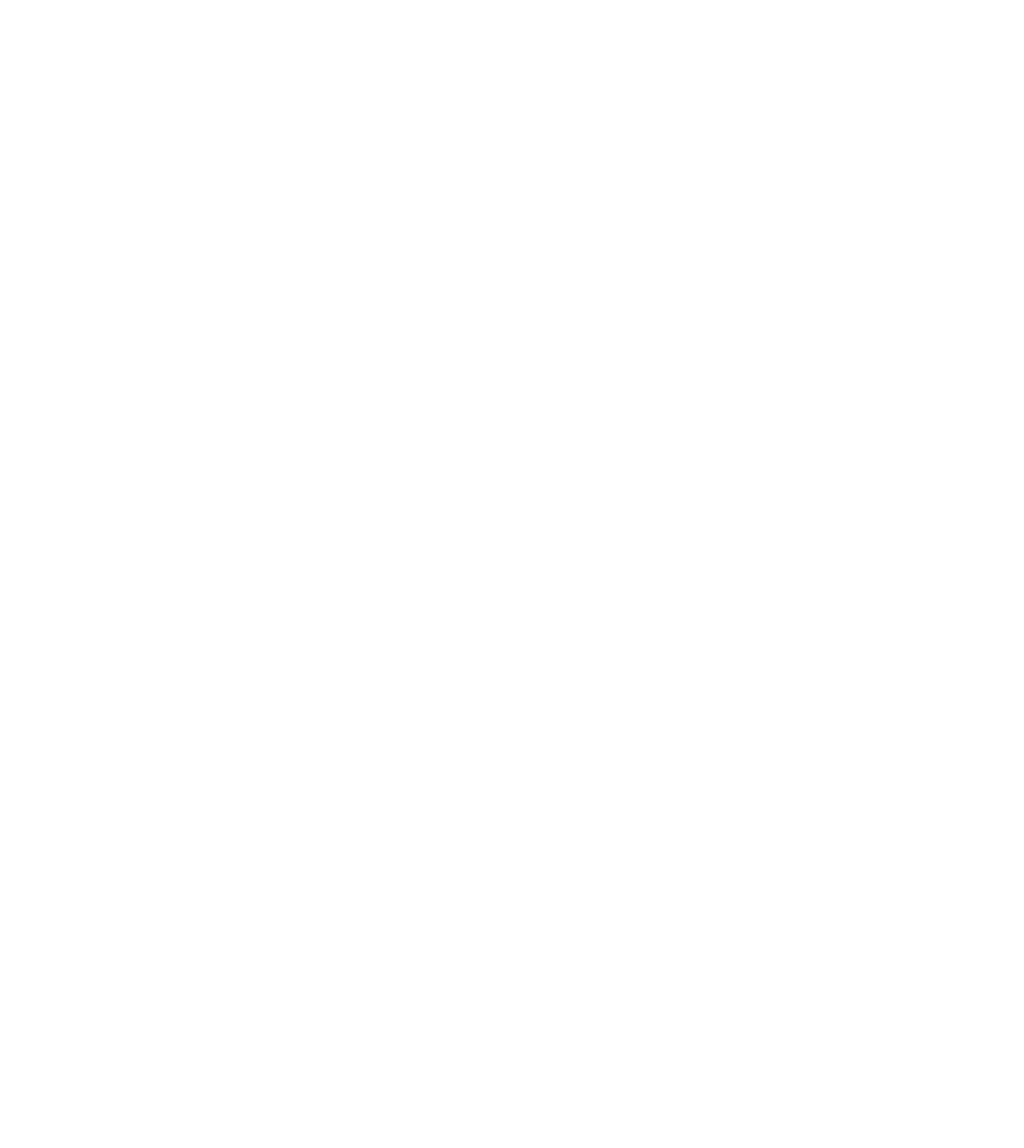
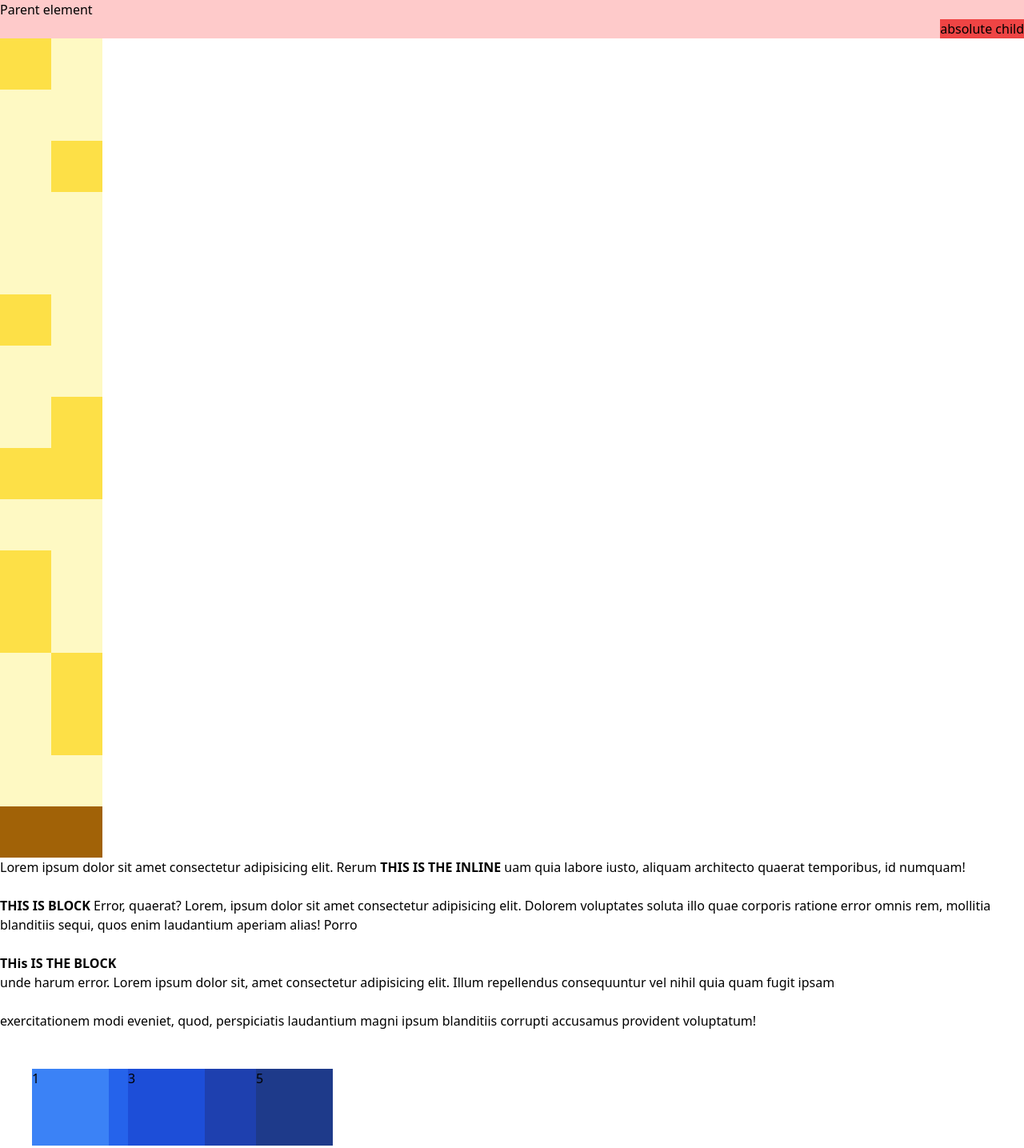
Before and after one commit to Rbravolibtech/Layout-Positioning, a plain HTML site: page index.html in a window 1280 px wide. Shown: the top 1435 px of the page at 80% size. Before the commit the page ends 800 px from the top, so only its background shows below. Drawn offline with nearby package versions, Linux system fonts and the light colour scheme.

Commit message:
layout positioning
used classes to position image and text with color over lapping other colors

```diff
--- a/index.html
+++ b/index.html
@@ -10,27 +10,110 @@
   <body>
     <!-- Positioning -->
 
+    <div class="relative h-12 bg-red-200">
+      <p>Parent element</p>
+      <div class="absolute bottom-0 right-0 bg-red-500">
+        <p>absolute child</p>
+      </div>
+    </div>
+
     <!-- Top left corner -->
+
+    <div class="relative h-32 w-32 bg-yellow-100">
+      <div class="absolute left-0 top-0 h-16 w-16 bg-yellow-300">
+      </div>
+    </div>
 
     <!-- Top right corner -->
 
+
+    <div class="relative h-32 w-32 bg-yellow-100">
+      <div class="absolute right-0 top-0 h-16 w-16 bg-yellow-300">
+      </div>
+    </div>
+
     <!-- Bottom left corner -->
+
+       <div class="relative h-32 w-32 bg-yellow-100">
+      <div class="absolute left-0 bottom-0 h-16 w-16 bg-yellow-300">
+      </div>
+    </div>
 
     <!-- Bottom right corner -->
 
+       <div class="relative h-32 w-32 bg-yellow-100">
+      <div class="absolute right-0 bottom-0 h-16 w-16 bg-yellow-300">
+      </div>
+    </div>
+
+
     <!-- Span top edge -->
+
+       <div class="relative h-32 w-32 bg-yellow-100">
+      <div class="absolute inset-x-0 bottom-0 top-0 h-16 bg-yellow-300">
+      </div>
+    </div>
+
 
     <!-- Span left edge -->
 
+      <div class="relative h-32 w-32 bg-yellow-100">
+      <div class="absolute inset-y-0 bottom-0 left-0 w-16 bg-yellow-300">
+      </div>
+    </div>
+
     <!-- Span right edge -->
+
+    <div class="relative h-32 w-32 bg-yellow-100">
+      <div class="absolute inset-y-0 bottom-0 right-0 w-16 bg-yellow-300">
+      </div>
+    </div>
 
     <!-- Span bottom edge -->
 
+
+    <div class="relative h-32 w-32 bg-yellow-100">
+      <div class="absolute inset-x-0 bottom-0 h-16 bg-yellow-700">
+      </div>
+    </div>
+
+
     <!-- Display Classes -->
 
+    <div>
+      Lorem ipsum dolor sit amet consectetur adipisicing elit. Rerum
+
+      <span class="inline font-bold">THIS IS THE INLINE </span>uam quia labore iusto, aliquam architecto quaerat temporibus, id numquam!
+      <br>
+       <br>
+      <span class="inline-block font-bold">THIS IS BLOCK</span> Error, quaerat? Lorem, ipsum dolor sit amet consectetur adipisicing elit. Dolorem voluptates soluta illo quae corporis ratione error omnis rem, mollitia blanditiis sequi, quos enim laudantium aperiam alias! Porro
+       <br>
+        <br>
+      <span class="block font-bold">THis IS THE BLOCK</span> unde harum error. Lorem ipsum dolor sit, amet consectetur adipisicing elit. Illum repellendus consequuntur vel nihil quia quam fugit ipsam
+       <br>
+        <br>
+      <span class="hidden font-bold">THIS IS BLOCK and is hidden</span> exercitationem modi eveniet, quod, perspiciatis laudantium magni ipsum blanditiis corrupti accusamus provident voluptatum!
+    </div>
+ <br>
+  <br>
     <!-- Z-Index -->
 
+    <div class="relative h-36">
+      <div class="absolute left-10 w-24 h-24 h-24 bg-blue-500 z-40">1</div>
+      <div class="absolute left-20 w-24 h-24 h-24 bg-blue-600">2</div>
+      <div class="absolute left-40 w-24 h-24 h-24 bg-blue-700 z-10">3</div>
+      <div class="absolute left-60 w-24 h-24 h-24 bg-blue-800 z-15">4</div>
+      <div class="absolute  left-80 w-24 h-24 h-24 bg-blue-900">5</div>
+    </div>
+
     <!-- Floats -->
+
+    <div class="w-1/2">
+    <img class="h-48 w-38 float-left m-4" src="../image/yamaha.jpg" alt="yamaha">
+    <p>
+      Lorem ipsum dolor sit amet consectetur adipisicing elit. Rerum, magnam perferendis. Numquam accusamus recusandae nobis perferendis quibusdam aliquid laboriosam impedit, ducimus vitae deleniti, debitis delectus laborum quam veniam, sunt earum. Lorem ipsum dolor sit amet consectetur adipisicing elit. Dolorem est perspiciatis, nesciunt, id accusamus quod iusto illo praesentium amet hic quibusdam totam quae impedit fugiat rem nobis! Molestiae, voluptate incidunt.
+    </p>
+  </div>
   </body>
 </html>
 
```
Also changed, not shown: 1 other file.
